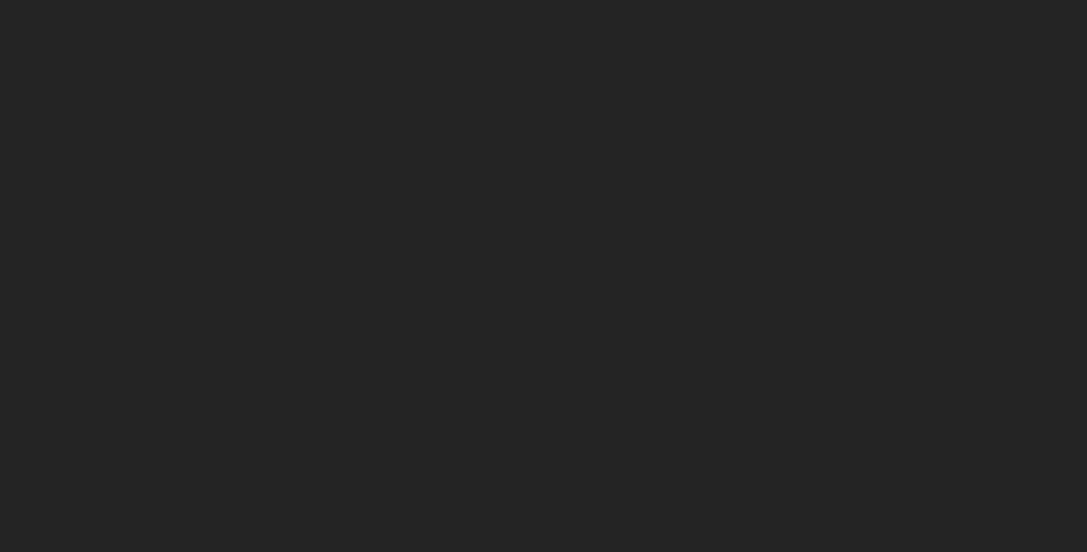
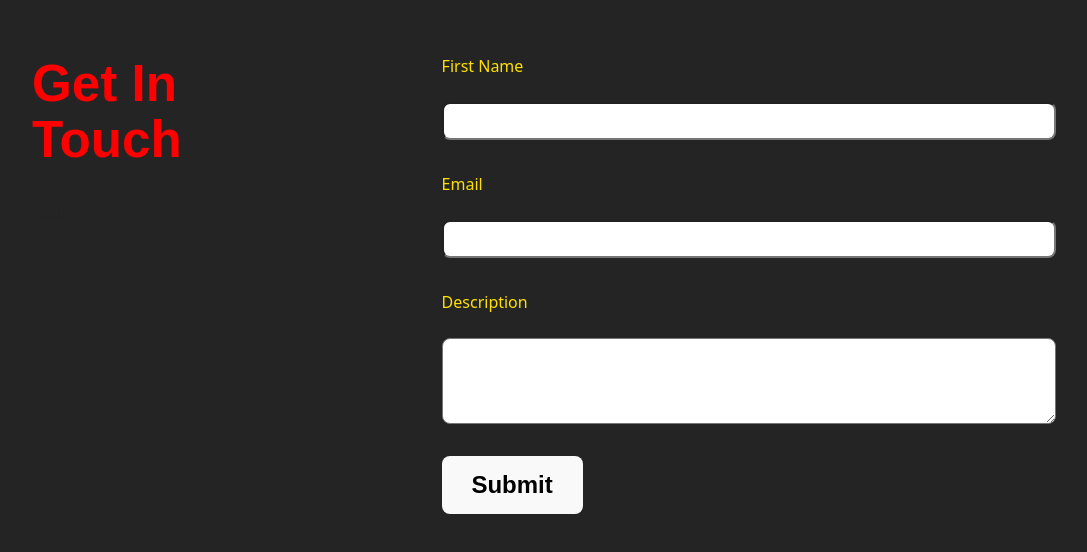
Before and after one commit to okunsimon3/copacetic-test, a React (Vite) app: page /contact in a window 1280 px wide. Before the commit this address had no page. Shown: the part 132-684 px from the top of the page, without its empty margins (96-1183 px from the left). Built offline with nearby package versions, Linux system fonts and the light colour scheme; a web font is replaced by a local one.

Commit message:
Added Contact Page

```diff
--- a/src/About.css
+++ b/src/About.css
@@ -40,7 +40,7 @@
     font-size: 3rem;
     text-shadow: 2px 2px 5px #242424;
     font-weight: bold;
-    margin-top: -10rem;
+    margin-top: -14rem;
 }
 
 .parallax-container {
--- a/src/About.jsx
+++ b/src/About.jsx
@@ -38,7 +38,7 @@ export default function Media() {
             flatgroundRef.current.style.transform = `translate3d(0, ${lastScrollY.current * 0.5}px, 0)`;
             groundRef.current.style.transform = `translate3d(0, ${lastScrollY.current * 0.05}px, 0)`;
             treesRef.current.style.transform = `translate3d(0, ${lastScrollY.current * 0.01}px, 0)`;
-            parallaxRef.current.style.transform = `translate3d(0, -${lastScrollY.current * 0.6}px, 0)`;
+            parallaxRef.current.style.transform = `translate3d(0, -${lastScrollY.current * 0.1}px, 0)`;
 
             ticking.current = false;
         }
--- /dev/null
+++ b/src/Contact.jsx
@@ -0,0 +1,38 @@
+import './components/Contact.css'
+
+const Contact = () => (
+    <div className="contact-page">
+        <div className='contact-container'>
+            <div className='contact-left'>
+                <h1>Get In Touch</h1>
+                <p>Hello</p>
+            </div>
+            <form className='contact-form'
+            name="contact v1"
+            method='post'
+            data-netlify="true"
+            onSubmit="submit"
+            >
+                <input type="hidden" name="form-name" value="contact v1" />
+                <div>
+                    <label>First Name
+                        <input type="text" name="first-name" />
+                    </label>
+                </div>
+                <div>
+                    <label>Email
+                        <input type="email" name="email" />
+                    </label>
+                </div>
+                <div>
+                    <label>Description
+                        <textarea name="comments"></textarea>
+                    </label>
+                </div>
+                <button type="submit">Submit</button>
+            </form>
+        </div>
+    </div>
+);
+
+export default Contact;
--- /dev/null
+++ b/src/components/Contact.css
@@ -0,0 +1,33 @@
+.contact-container {
+    display: grid;
+    grid-template-columns: repeat(5, 1fr);
+    width: 80%;
+    margin: 0 auto;
+}
+.contact-container h1 {
+    color: red;
+}
+.contact-left {
+    text-align: left;
+}
+.contact-form {
+    grid-column: 3 /span 3;
+    text-align: left;
+}
+.contact-form label {
+    display: flex;
+    flex-direction: column;
+    color: var(--copacetic-yellow);
+    margin-top: 2rem;
+    margin-bottom: 2rem;
+}
+.contact-form input {
+    margin-top: 1.5rem;
+    border-radius: .5rem;
+    height: 2rem;
+}
+.contact-form textarea {
+    margin-top: 1.5rem;
+    border-radius: .5rem;
+    height: 5rem;
+}
--- a/src/components/NavIcon.jsx
+++ b/src/components/NavIcon.jsx
@@ -27,6 +27,7 @@ export function NavIcon({ onMediaClick }) {
         <NavLink to="/">Home</NavLink>
         <NavLink to="/About">About</NavLink>
         <NavLink to="/Media" onClick={handleMediaClick}>Media</NavLink>
+        <NavLink to="/contact" onClick={() => setOpen(false)}>Contact</NavLink>
         </ul>
     </nav>
     </div>
--- a/src/components/Photography.css
+++ b/src/components/Photography.css
@@ -4,7 +4,7 @@
     grid-template-columns: repeat(6, 1fr);
     gap: 2rem;
     margin: 0 auto;
-    grid-auto-rows: 100px 100px;
+    grid-auto-rows: 8vw;
     grid-gap: 2rem;
     grid-auto-flow: dense;
 }
--- a/src/components/Photography.jsx
+++ b/src/components/Photography.jsx
@@ -39,9 +39,9 @@ const nextImage = () => setLightboxIndex((prevIndex) => (prevIndex + 1) % photog
 const prevImage = () => setLightboxIndex((prevIndex) => (prevIndex - 1 + photographyCards.length) % photographyCards.length);
 
 return (
-    <div className="social-wrapper">
+    <div className="photography-wrapper">
     {photographyCards.map((card, index) => (
-        <div key={card.id} className={`social-card ${card.width} ${card.height}`}>
+        <div key={card.id} className={`photography-card ${card.width} ${card.height}`}>
             <div className="media-container" onClick={() => openLightbox(index)}>
                 <img src={card.src} alt={card.name} />
             </div>
--- a/src/components/Profile.css
+++ b/src/components/Profile.css
@@ -9,6 +9,7 @@
     padding: 2rem;
     text-align: left;
     gap: 2rem;
+    margin-bottom: 5%;
 }
 .profile-img {
     grid-column: span 1;
@@ -55,8 +56,26 @@
 .team-item-content h3 {
     margin: 0;
 }
+
+.team-item-content a {
+    background-color: var(--copacetic-green);
+    padding: 1rem;
+    padding-top: .5rem;
+    padding-bottom: .5rem;
+    font-size: 1.2rem;
+    border-radius: 2rem;
+    color: white;
+    transition: color 0.2s ease-in-out, background-color 0.2s ease-in-out;
+}
+.team-item-content a:hover {
+    color: var(--copacetic-orange);
+    background-color: #242424;
+}
+.team-item-content p {
+    padding-bottom: 1rem;
+}
 .team-item img {
-    width: 70%;
+    width: 50%;
     margin: 0 auto;
     border-radius: 50%;
     margin-top: 1rem;
--- a/src/components/Profile.jsx
+++ b/src/components/Profile.jsx
@@ -1,6 +1,7 @@
 import './Profile.css'
 import profileImg from '../assets/groupprofile_2.jpg'
 import headshot from '../assets/headshot.JPG'
+import headshotA from '../assets/headshotA.jpg'
 
 
 export default function Profile() {
@@ -16,10 +17,11 @@ export default function Profile() {
             </div>
             <div className='team-wrapper'>
                     <div className='team-item'>
-                        <img src={headshot}/>
+                        <img src={headshotA}/>
                         <div className='team-item-content'>
-                            <h3>Aiden Horstmeier</h3>
-                            <p>BFA in Media Production</p>
+                            <h3>Aidan Horstmeier</h3>
+                            <h4>BFA in Media Production</h4>
+                            <p>What inspires me?</p>
                             <a href='https://www.linkedin.com/in/aidanhorstmeier/' target="_blank" rel="noopener noreferrer">LinkedIn</a>
                         </div>
                     </div>
@@ -27,7 +29,8 @@ export default function Profile() {
                         <img src={headshot}/>
                         <div className='team-item-content'>
                             <h3>Simon Okun</h3>
-                            <p>BFA in Media Production</p>
+                            <h4>BFA in Media Production</h4>
+                            <p>I grew up on the internet — exploring websites, watching videos. Just like my family and friends, media has been with me throughout my life and has shaped me into the person I am today.</p>
                             <a href='https://www.linkedin.com/in/simonokun/' target="_blank" rel="noopener noreferrer">LinkedIn</a>
                         </div>
                     </div>
--- a/src/components/Social.css
+++ b/src/components/Social.css
@@ -4,7 +4,7 @@
     grid-template-columns: repeat(6, 1fr);
     gap: 2rem;
     margin: 0 auto;
-    grid-auto-rows: 100px 100px;
+    grid-auto-rows: 8vw;
     grid-gap: 2rem;
     grid-auto-flow: dense;
 }
--- a/src/main.jsx
+++ b/src/main.jsx
@@ -6,6 +6,7 @@ import {BrowserRouter, Routes, Route} from 'react-router-dom'
 import Home from './Home.jsx'
 import Media from './Media.jsx'
 import About from './About.jsx'
+import Contact from './Contact.jsx'
 
 createRoot(document.getElementById('root')).render(
   <StrictMode>
@@ -14,6 +15,7 @@ createRoot(document.getElementById('root')).render(
         <Route index element={<Home />}></Route>
         <Route path='/media' element={<Media />}></Route>
         <Route path='/about' element={<About />}></Route>
+        <Route path='/contact' element={<Contact />}></Route>
       </Routes>
     </BrowserRouter>
   </StrictMode>,
```
Also changed, not shown: src/assets/headshotA.jpg (added).
